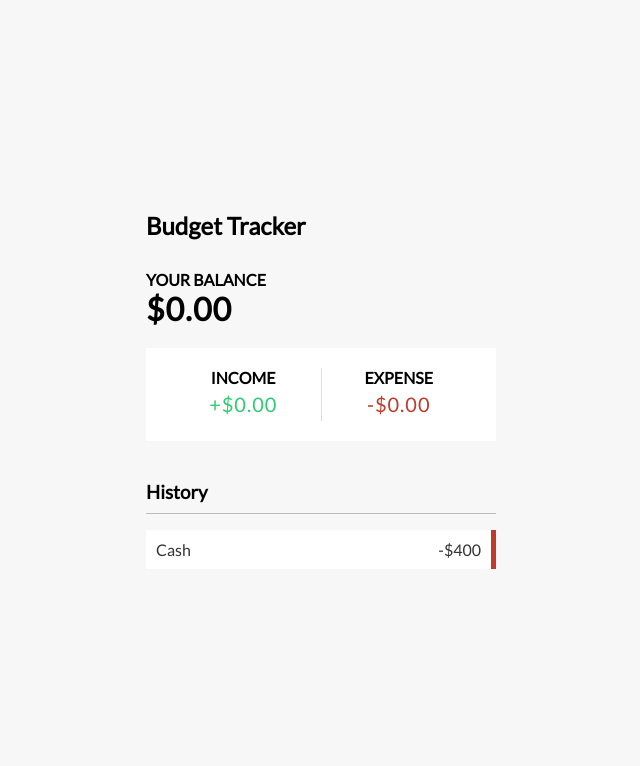
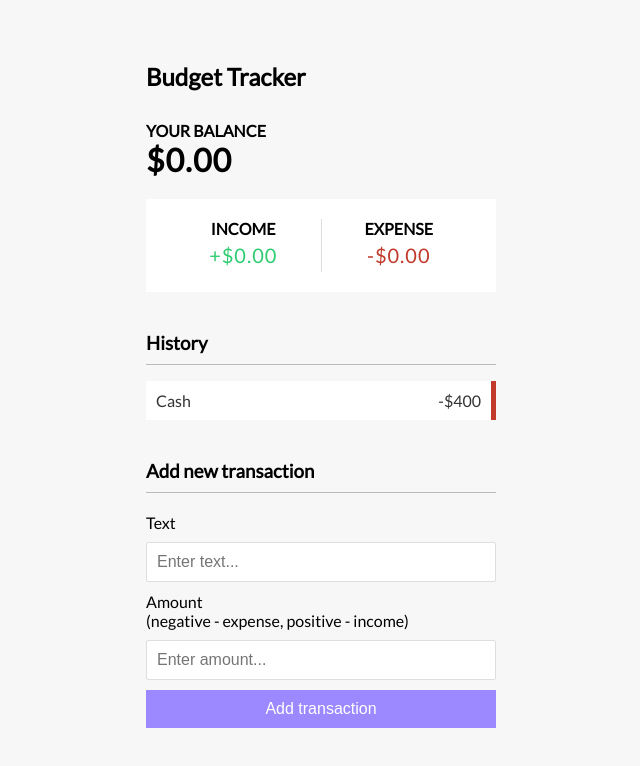
Before and after one commit to JacobDangCS/budget-tracker, a React (Create React App) app: page / in a window 1280 px wide. Shown: the top 766 px of the page, without its empty margins (319-959 px from the left). Built offline with nearby package versions, Linux system fonts and the light colour scheme.

Commit message:
added components

```diff
--- a/src/App.js
+++ b/src/App.js
@@ -3,6 +3,7 @@
 import { Balance } from './components/Balance';
 import { IncomeBudget } from './components/IncomeBudget';
 import { TransList } from './components/TransList';
+import { AddTrans } from './components/AddTrans';
 
 function App() {
   return (
@@ -12,6 +13,7 @@
         <Balance />
         <IncomeBudget />
         <TransList />
+        <AddTrans />
       </div>
     </div>
   );
--- /dev/null
+++ b/src/components/AddTrans.js
@@ -0,0 +1,26 @@
+import React, { useState } from 'react';
+
+export const AddTrans = () => {
+  const { text, setText } = useState('');
+  const { amount, setAmount } = useState(0);
+
+  return (
+    <>
+      <h3>Add new transaction</h3>
+      <form>
+        <div className="form-control">
+          <label htmlFor="text">Text</label>
+          <input type="text" value={text} onChange={(e) => setText(e.target.value)} placeholder="Enter text..." />
+        </div>
+        <div className="form-control">
+          <label htmlFor="amount"
+          >Amount <br />
+            (negative - expense, positive - income)</label
+          >
+          <input type="number" value={amount} onChange={(e) => setAmount(e.target.value)} placeholder="Enter amount..." />
+        </div>
+        <button className="btn">Add transaction</button>
+      </form>
+    </>
+  )
+}
--- a/src/components/Balance.js
+++ b/src/components/Balance.js
@@ -1,10 +1,10 @@
-import React from 'react'
+import React from 'react';
 
 export const Balance = () => {
   return (
     <>
     <h4>Your Balance</h4>
-    <h1 id="balanace">$0.00</h1>
+    <h1>$0.00</h1>
     </>
   )
 }
--- a/src/components/Header.js
+++ b/src/components/Header.js
@@ -1,4 +1,4 @@
-import React from 'react'
+import React from 'react';
 
 export const Header = () => {
   return (
--- a/src/components/IncomeBudget.js
+++ b/src/components/IncomeBudget.js
@@ -1,15 +1,15 @@
-import React from 'react'
+import React from 'react';
 
 export const IncomeBudget = () => {
   return (
-    <div class="inc-exp-container">
+    <div className="inc-exp-container">
         <div>
             <h4>Income</h4>
-            <p id="money-plus" class="money plus">+$0.00</p>
+            <p className="money plus">+$0.00</p>
         </div>
         <div>
             <h4>Expense</h4>
-            <p id="money-minus" class="money minus">-$0.00</p>
+            <p className="money minus">-$0.00</p>
         </div>
     </div>
   )
--- a/src/components/TransList.js
+++ b/src/components/TransList.js
@@ -1,12 +1,12 @@
-import React from 'react'
+import React from 'react';
 
 export const TransList = () => {
   return (
     <>
     <h3>History</h3>
-      <ul id="list" class="list">
-        <li class="minus">
-          Cash <span>-$400</span><button class="delete-btn">x</button>
+      <ul className="list">
+        <li className="minus">
+          Cash <span>-$400</span><button className="delete-btn">x</button>
         </li>
       </ul>
     </>
```
